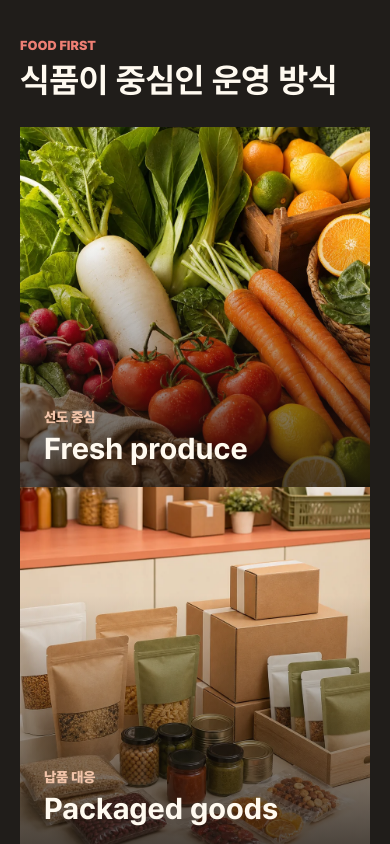
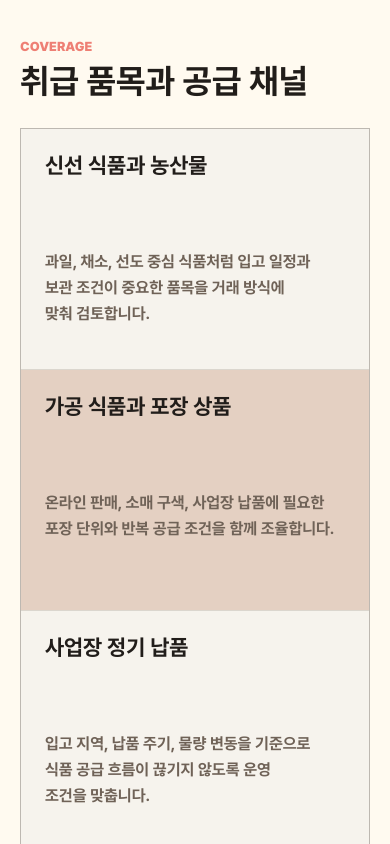
Before and after one commit to AlphaGOGOGO2/rang-company-landing, a Next.js app: page / in a window 390 px wide. Shown: the part 5060-5904 px from the top of the page. Built offline with nearby package versions, Linux system fonts and the light colour scheme; no server answers.

Commit message:
Improve SEO schema security and content depth

```diff
--- a/app/globals.css
+++ b/app/globals.css
@@ -1,27 +1,3 @@
-@font-face {
-  font-family: "Pretendard";
-  font-style: normal;
-  font-weight: 400;
-  font-display: swap;
-  src: url("/fonts/pretendard-400.woff2") format("woff2");
-}
-
-@font-face {
-  font-family: "Pretendard";
-  font-style: normal;
-  font-weight: 700;
-  font-display: swap;
-  src: url("/fonts/pretendard-700.woff2") format("woff2");
-}
-
-@font-face {
-  font-family: "Pretendard";
-  font-style: normal;
-  font-weight: 900;
-  font-display: swap;
-  src: url("/fonts/pretendard-900.woff2") format("woff2");
-}
-
 :root {
   --ink: #211d1a;
   --muted: #6f6257;
@@ -50,7 +26,7 @@ body {
   margin: 0;
   background: var(--paper);
   color: var(--ink);
-  font-family: "Pretendard", "Apple SD Gothic Neo", "Noto Sans KR", system-ui,
+  font-family: var(--font-pretendard), "Apple SD Gothic Neo", "Noto Sans KR", system-ui,
     sans-serif;
   word-break: keep-all;
   overflow-wrap: break-word;
@@ -561,6 +537,7 @@ img {
 .services-section,
 .partners-section,
 .process-section,
+.coverage-section,
 .food-section,
 .faq-section {
   padding: clamp(64px, 9vw, 120px) max(20px, calc((100vw - 1180px) / 2));
@@ -580,6 +557,11 @@ img {
     linear-gradient(180deg, rgba(223, 232, 197, 0.42), rgba(255, 250, 240, 0.92)),
     var(--paper);
   border-top: 1px solid var(--line);
+}
+
+.coverage-section {
+  background: var(--paper);
+  border-top: 1px solid rgba(33, 29, 26, 0.08);
 }
 
 .section-heading {
@@ -759,6 +741,39 @@ img {
 }
 
 .process-card p {
+  margin: 0;
+  color: var(--muted);
+  font-weight: 700;
+  line-height: 1.64;
+  text-wrap: pretty;
+}
+
+.coverage-grid {
+  display: grid;
+  grid-template-columns: repeat(4, 1fr);
+  gap: 1px;
+  background: var(--line);
+  border: 1px solid var(--line);
+}
+
+.coverage-card {
+  min-height: 240px;
+  padding: 24px;
+  background: rgba(255, 253, 247, 0.76);
+}
+
+.coverage-card:nth-child(2),
+.coverage-card:nth-child(4) {
+  background: rgba(242, 196, 169, 0.34);
+}
+
+.coverage-card h3 {
+  margin: 0 0 72px;
+  font-size: clamp(22px, 2.3vw, 31px);
+  line-height: 1.1;
+}
+
+.coverage-card p {
   margin: 0;
   color: var(--muted);
   font-weight: 700;
@@ -1090,6 +1105,7 @@ address span:last-child {
   .service-grid,
   .partner-grid,
   .process-grid,
+  .coverage-grid,
   .food-grid {
     grid-template-columns: 1fr 1fr;
   }
@@ -1163,6 +1179,7 @@ address span:last-child {
   .service-grid,
   .partner-grid,
   .process-grid,
+  .coverage-grid,
   .food-grid {
     grid-template-columns: 1fr;
   }
--- a/app/layout.tsx
+++ b/app/layout.tsx
@@ -1,7 +1,30 @@
 import type { Metadata } from "next";
-import { preload } from "react-dom";
+import localFont from "next/font/local";
 import "./globals.css";
 import { absoluteUrl, company, siteDescription, siteUrl } from "./site";
+
+const pretendard = localFont({
+  src: [
+    {
+      path: "../public/fonts/pretendard-400.woff2",
+      weight: "400",
+      style: "normal",
+    },
+    {
+      path: "../public/fonts/pretendard-700.woff2",
+      weight: "700",
+      style: "normal",
+    },
+    {
+      path: "../public/fonts/pretendard-900.woff2",
+      weight: "900",
+      style: "normal",
+    },
+  ],
+  variable: "--font-pretendard",
+  display: "swap",
+  fallback: ["Apple SD Gothic Neo", "Noto Sans KR", "system-ui", "sans-serif"],
+});
 
 export const metadata: Metadata = {
   metadataBase: new URL(siteUrl),
@@ -83,18 +106,9 @@ export default function RootLayout({
 }: Readonly<{
   children: React.ReactNode;
 }>) {
-  // Preload the body weight so the first paint swaps to Pretendard fast (reduces FOUT).
-  // crossOrigin is required because fonts are always fetched in anonymous CORS mode,
-  // even same-origin — without it the browser would download the file twice.
-  preload("/fonts/pretendard-400.woff2", {
-    as: "font",
-    type: "font/woff2",
-    crossOrigin: "anonymous",
-  });
-
   return (
     <html lang="ko">
-      <body>{children}</body>
+      <body className={pretendard.variable}>{children}</body>
     </html>
   );
 }
--- a/app/page.tsx
+++ b/app/page.tsx
@@ -24,6 +24,7 @@ import {
   inquiryChecklist,
   partnerTypes,
   processSteps,
+  productCoverage,
   serviceAreas,
   siteDescription,
   siteUrl,
@@ -84,18 +85,41 @@ export default function Home() {
       addressRegion: company.addressRegion,
       addressLocality: company.addressLocality,
       streetAddress: company.streetAddress,
+      postalCode: company.postalCode,
     },
+    geo: {
+      "@type": "GeoCoordinates",
+      latitude: company.latitude,
+      longitude: company.longitude,
+    },
+    hasMap: `https://www.google.com/maps/search/?api=1&query=${company.latitude},${company.longitude}`,
+    openingHoursSpecification: [
+      {
+        "@type": "OpeningHoursSpecification",
+        dayOfWeek: company.openingHours.days,
+        opens: company.openingHours.opens,
+        closes: company.openingHours.closes,
+      },
+    ],
+    priceRange: company.priceRange,
     areaServed: [
       {
         "@type": "Country",
         name: "대한민국",
       },
       {
+        "@type": "AdministrativeArea",
+        name: "전국 식품 납품 및 유통 상담",
+      },
+      {
         "@type": "Place",
         name: "해외 수출 거래 지역",
       },
     ],
-    knowsAbout: serviceAreas.map((service) => `식품 ${service.label}`),
+    knowsAbout: [
+      ...serviceAreas.map((service) => `식품 ${service.label}`),
+      ...productCoverage.map((item) => item.title),
+    ],
     contactPoint: [
       {
         "@type": "ContactPoint",
@@ -149,12 +173,31 @@ export default function Home() {
     })),
   };
 
+  const productCoverageJsonLd = {
+    "@context": "https://schema.org",
+    "@type": "ItemList",
+    "@id": absoluteUrl("/#coverage"),
+    name: "주식회사 랑 취급 품목과 공급 채널",
+    itemListElement: productCoverage.map((item, index) => ({
+      "@type": "ListItem",
+      position: index + 1,
+      name: item.title,
+      description: item.body,
+      url: absoluteUrl("/#coverage"),
+    })),
+  };
+
   return (
     <main>
       <script
         type="application/ld+json"
         dangerouslySetInnerHTML={{
-          __html: JSON.stringify([organizationJsonLd, webSiteJsonLd, faqJsonLd]),
+          __html: JSON.stringify([
+            organizationJsonLd,
+            webSiteJsonLd,
+            faqJsonLd,
+            productCoverageJsonLd,
+          ]),
         }}
       />
       <section className="hero" aria-labelledby="hero-title">
@@ -323,6 +366,21 @@ export default function Home() {
         </div>
       </ScrollReveal>
 
+      <ScrollReveal className="coverage-section" id="coverage" aria-labelledby="coverage-title">
+        <div className="section-heading">
+          <p className="eyebrow dark">Coverage</p>
+          <h2 id="coverage-title">취급 품목과 공급 채널</h2>
+        </div>
+        <div className="coverage-grid">
+          {productCoverage.map((item) => (
+            <article className="coverage-card" key={item.title}>
+              <h3>{item.title}</h3>
+              <p>{item.body}</p>
+            </article>
+          ))}
+        </div>
+      </ScrollReveal>
+
       <ScrollReveal className="food-section" id="food" aria-labelledby="food-title">
         <div className="section-heading">
           <p className="eyebrow dark">Food first</p>
--- a/app/site.ts
+++ b/app/site.ts
@@ -15,6 +15,15 @@ export const company = {
   addressRegion: "대구광역시",
   addressLocality: "달서구",
   streetAddress: "용산로 141, 그랜드M타워 1305호",
+  postalCode: "42628",
+  latitude: 35.850146,
+  longitude: 128.53011,
+  openingHours: {
+    days: ["Monday", "Tuesday", "Wednesday", "Thursday", "Friday"],
+    opens: "09:00",
+    closes: "18:00",
+  },
+  priceRange: "$$",
 };
 
 export const siteDescription =
@@ -26,6 +35,25 @@ export const serviceAreas = [
   { label: "위탁", detail: "상품 특성에 맞춘 유연한 위탁 판매" },
   { label: "납품", detail: "사업장 일정에 맞춘 빠른 공급 대응" },
   { label: "수출", detail: "해외 거래를 염두에 둔 식품 소싱" },
+];
+
+export const productCoverage = [
+  {
+    title: "신선 식품과 농산물",
+    body: "과일, 채소, 선도 중심 식품처럼 입고 일정과 보관 조건이 중요한 품목을 거래 방식에 맞춰 검토합니다.",
+  },
+  {
+    title: "가공 식품과 포장 상품",
+    body: "온라인 판매, 소매 구색, 사업장 납품에 필요한 포장 단위와 반복 공급 조건을 함께 조율합니다.",
+  },
+  {
+    title: "사업장 정기 납품",
+    body: "입고 지역, 납품 주기, 물량 변동을 기준으로 식품 공급 흐름이 끊기지 않도록 운영 조건을 맞춥니다.",
+  },
+  {
+    title: "온라인·수출 채널",
+    body: "판매 채널, 포장 조건, 희망 국가와 물량을 확인한 뒤 위탁 판매와 수출 가능성을 검토합니다.",
+  },
 ];
 
 export const processSteps = [
--- a/next.config.mjs
+++ b/next.config.mjs
@@ -1,7 +1,35 @@
 /** @type {import('next').NextConfig} */
 const nextConfig = {
+  images: {
+    formats: ["image/avif", "image/webp"],
+  },
   async headers() {
     return [
+      {
+        source: "/:path*",
+        headers: [
+          {
+            key: "X-Content-Type-Options",
+            value: "nosniff",
+          },
+          {
+            key: "Referrer-Policy",
+            value: "strict-origin-when-cross-origin",
+          },
+          {
+            key: "X-Frame-Options",
+            value: "SAMEORIGIN",
+          },
+          {
+            key: "X-DNS-Prefetch-Control",
+            value: "on",
+          },
+          {
+            key: "Permissions-Policy",
+            value: "camera=(), microphone=(), geolocation=(), payment=(), usb=()",
+          },
+        ],
+      },
       {
         source: "/assets/:path*",
         headers: [
```
Also changed, not shown: public/llms.txt (added).
